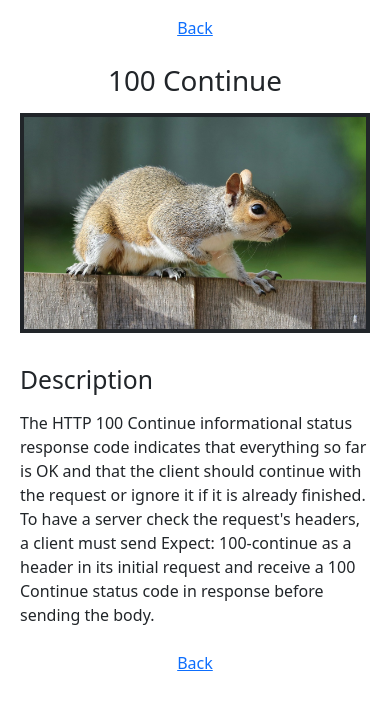
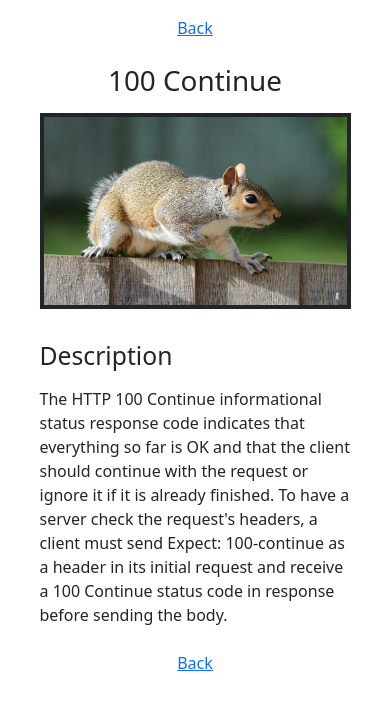
Before and after one commit to MBurtonshaw/http_squirrels, a Vue app: page /100 in a window 390 px wide. Shown: the top 710 px of the page. Built offline with nearby package versions, Linux system fonts and the light colour scheme.

Commit message:
more mobile formatting

```diff
--- a/src/components/CardDetail.vue
+++ b/src/components/CardDetail.vue
@@ -30,10 +30,13 @@ export default {
 </template>
 
 <style scoped>
+#main_detail {
+  width: 50%;
+}
 
 @media screen and (max-width: 500px) {
   #main_detail {
-    width: 100%;
+    width: 90%;
     padding: 0.5em;
   }
 }
--- a/src/components/CardList.vue
+++ b/src/components/CardList.vue
@@ -45,9 +45,11 @@ export default {
   .squirrel {
     padding: 1em;
   }
+
   p {
     text-align: center;
   }
+
   .squirrel_card {
     margin: auto;
   }
--- a/src/views/HomeView.vue
+++ b/src/views/HomeView.vue
@@ -25,5 +25,11 @@ export default {
     #main_container {
         padding: 1em;
     }
+    h3 {
+        text-align: center;
+    }
+    p {
+        text-align: center;
+    }
 }
 </style>
```
